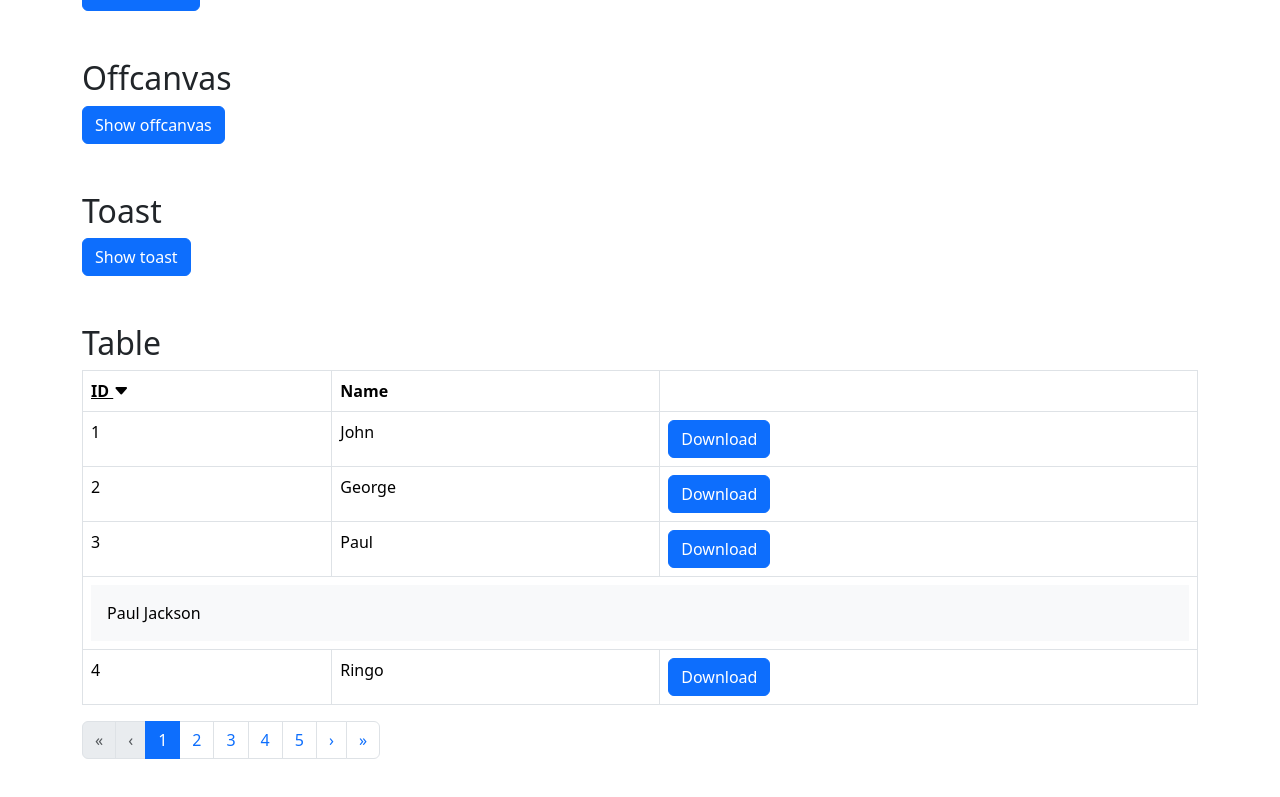
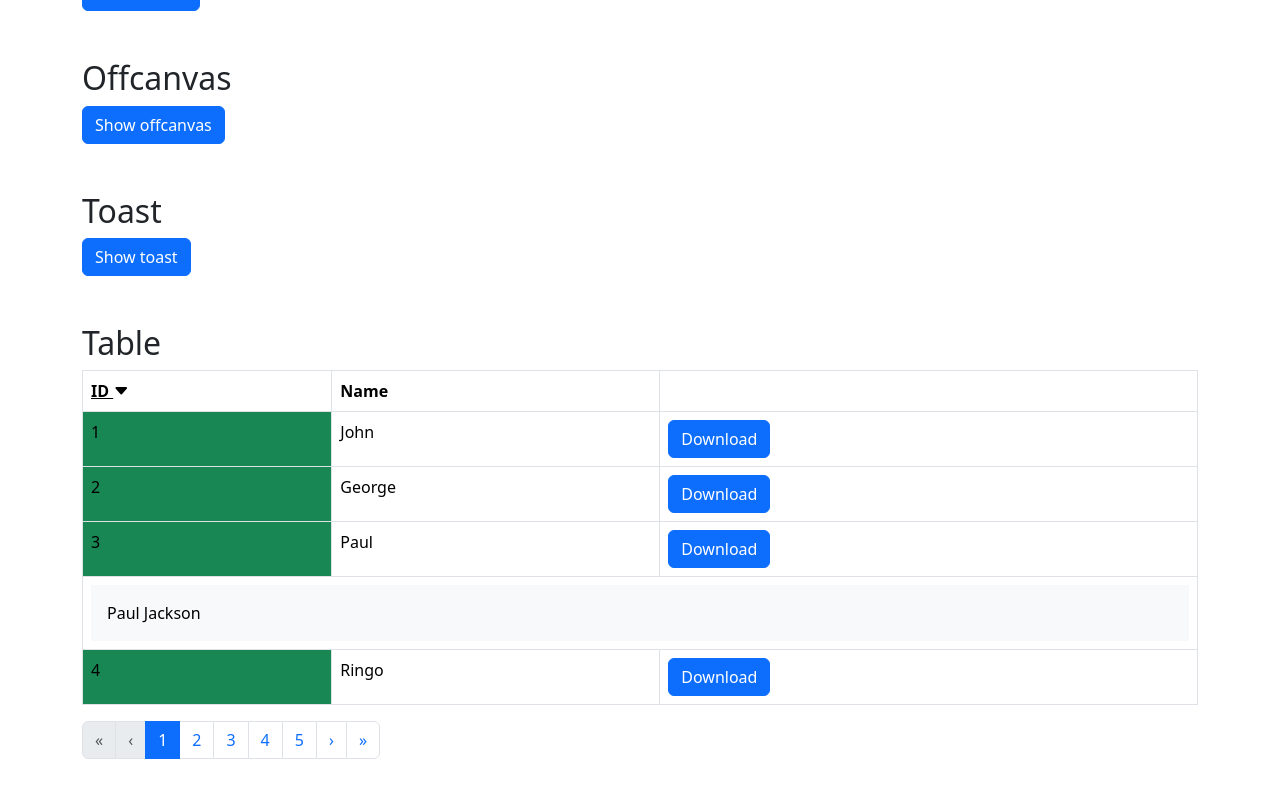
Before and after one commit to zemkogabor/bootstrap-vue-wrapper, a Vue app: page / in a window 1280 px wide. Shown: the part 1308-2105 px from the top of the page. Built offline with nearby package versions, Linux system fonts and the light colour scheme.

Commit message:
field td class

```diff
--- a/dev/pages/Home.vue
+++ b/dev/pages/Home.vue
@@ -314,6 +314,7 @@ export default defineComponent({
         {
           key: 'id',
           label: 'ID',
+          tdClass: 'bg-success',
         },
         {
           key: 'name',
--- a/package.json
+++ b/package.json
@@ -1,6 +1,6 @@
 {
   "name": "bootstrap-vue-wrapper",
-  "version": "2.3.3",
+  "version": "2.3.4",
   "description": "Bootstrap 5 components in Vue3 wrapper.",
   "module": "./dist/index.js",
   "types": "./dist/index.d.ts",
--- a/src/components/bs-table/BsTable.vue
+++ b/src/components/bs-table/BsTable.vue
@@ -48,7 +48,7 @@
         >
           <template v-for="field in fields" :key="field.key">
             <td
-              :class="tdClass"
+              :class="field.tdClass || tdClass"
             >
               <slot
                 :key="key"
--- a/src/types/Field.ts
+++ b/src/types/Field.ts
@@ -2,4 +2,5 @@ export default interface Field {
   key: string;
   label: string;
   sort?: boolean;
+  tdClass?: string;
 }
```
